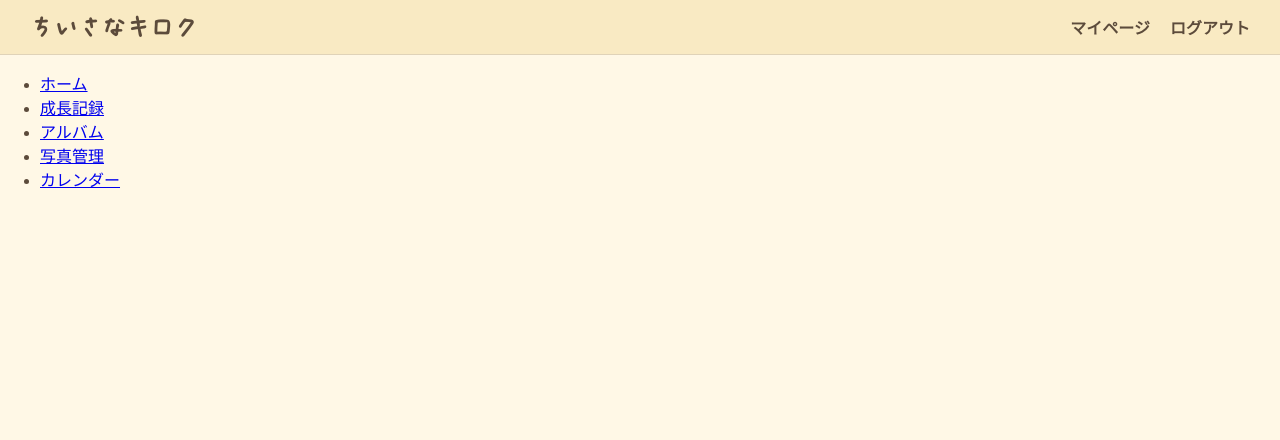
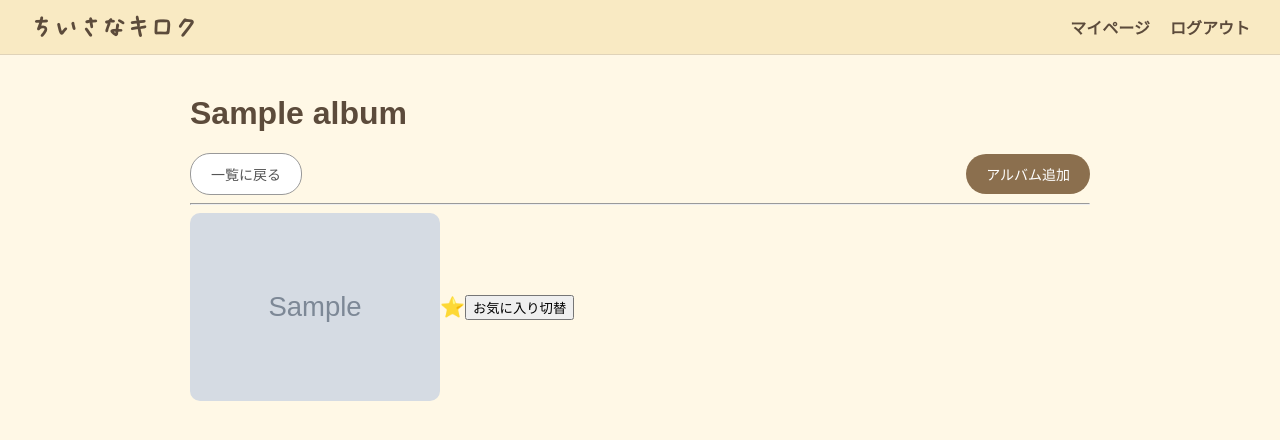
Before and after one commit to Kyounopopi/tiisanaproject, a Django app: page /1/ in a window 1280 px wide. Shown: the top 440 px of the page. Run offline with Django 5.2, Linux system fonts and the light colour scheme; a user stored in the database is signed in; tables that the repository leaves empty hold one stand-in row (values such as "Sample post"); grey boxes marked "Sample" are stand-in pictures.

Commit message:
エラー修正

```diff
--- a/tiisanaproject/albumapp/forms.py
+++ b/tiisanaproject/albumapp/forms.py
@@ -14,6 +14,6 @@ class MultipleFileInput(forms.ClearableFileInput):
 
 class PhotoCreateForm(forms.Form):
     images = forms.FileField(
-        widget=MultipleFileInput(attrs={"multiple": True}),
-        required=True
+        widget=MultipleFileInput(),
+        required=False
     )
--- a/tiisanaproject/albumapp/models.py
+++ b/tiisanaproject/albumapp/models.py
@@ -9,16 +9,12 @@ class Album(models.Model):
         return self.name
 
 
-
-
 class Photo(models.Model):
     album = models.ForeignKey(
         Album,
-        related_name="photos",
-        on_delete=models.CASCADE
+        on_delete=models.CASCADE,
+        related_name="photos"
     )
     image = models.ImageField(upload_to="photos/")
     created_at = models.DateTimeField(auto_now_add=True)
-
-    def __str__(self):
-        return f"{self.album.name} の写真"
+    is_favorite = models.BooleanField(default=False)
--- a/tiisanaproject/albumapp/templates/album_detail.html
+++ b/tiisanaproject/albumapp/templates/album_detail.html
@@ -1,22 +1,96 @@
-{% extends 'base.html'  %}
-<h1>{{ album.name }}</h1>
+{% extends "base.html" %}
 
-<a href="{% url 'albumapp:album_list' %}">← 一覧に戻る</a>
-<a href="{% url 'albumapp:album_create' %}">＋ アルバム追加</a>
+{% block contents %}
+
+<style>
+.album-photo {
+    width: 250px;   /* 好きなサイズ */
+    height: auto;   /* 縦横比キープ */
+    border-radius: 10px;
+}
+
+/* ボタンエリア横並び */
+.mb-4 {
+    display: flex;
+    align-items: center;
+}
+
+/* 共通ボタンデザイン */
+.mb-4 a {
+    padding: 10px 20px;
+    border-radius: 20px;
+    text-decoration: none;
+    font-size: 14px;
+    transition: 0.2s;
+}
+
+/* 一覧に戻るボタン */
+.btn-outline-secondary {
+    border: 1px solid #999;
+    color: #555;
+    background: #fff;
+}
+
+.btn-outline-secondary:hover {
+    background: #eee;
+}
+
+/* アルバム追加ボタン（右寄せ） */
+.btn-primary {
+    margin-left: auto;
+    background: #8b6f4e;
+    color: #fff;
+    border: none;
+}
+
+.btn-primary:hover {
+    background: #6f563c;
+}
+
+</style>
+
+<div class="container mt-4">
+
+    <h1 class="mb-3">{{ album.name }}</h1>
+
+    <div class="mb-4">
+        <a class="btn btn-outline-secondary" href="{% url 'albumapp:album_list' %}">
+            一覧に戻る
+        </a>
+        <a class="btn btn-primary" href="{% url 'albumapp:album_create' %}">
+            アルバム追加
+        </a>
+    </div>
 
     <hr>
 
+    <div class="row">
         {% for photo in album.photos.all %}
-    <img src="{{ photo.image.url }}" width="200">
+            <div class="col-md-3 mb-4 text-center">
 
+                <img src="{{ photo.image.url }}" class="img-fluid rounded shadow-sm album-photo">
+
+                <div class="mt-2">
                     {% if photo.is_favorite %}
-        ⭐
+                        <span style="font-size:20px;">⭐</span>
                     {% endif %}
+                </div>
 
-    <form method="post" action="{% url 'toggle_favorite' photo.id %}">
+                <form method="post"
+                      action="{% url 'albumapp:toggle_favorite' photo.id %}">
                     {% csrf_token %}
-        <button type="submit">お気に入り切替</button>
+                    <button class="btn btn-sm btn-outline-warning mt-2"
+                            type="submit">
+                        お気に入り切替
+                    </button>
                 </form>
+
+            </div>
         {% empty %}
             <p>写真がまだありません</p>
         {% endfor %}
+    </div>
+
+</div>
+
+{% endblock %}
--- a/tiisanaproject/albumapp/urls.py
+++ b/tiisanaproject/albumapp/urls.py
@@ -1,16 +1,15 @@
 from django.urls import path
-from .views import (
-    AlbumListView,
-    AlbumCreateView,
-    AlbumDetailView,
-    ToggleFavoriteView,
-)
+from . import views
+from django.conf import settings
+from django.conf.urls.static import static
 
 app_name = "albumapp"
 
 urlpatterns = [
-    path("album/", AlbumListView.as_view(), name="album_list"),
-    path("create/", AlbumCreateView.as_view(), name="album_create"),
-    path("<int:pk>/", AlbumDetailView.as_view() ,name="album_detail"),
-    path("favorite/<int:photo_id>/", ToggleFavoriteView.as_view(), name="toggle_favorite"),
+    path("album/", views.AlbumListView.as_view(), name="album_list"),
+    path("create/", views.AlbumCreateView.as_view(), name="album_create"),
+    path("<int:pk>/", views.AlbumDetailView.as_view() ,name="album_detail"),
+    path("favorite/<int:photo_id>/", views.ToggleFavoriteView.as_view(), name="toggle_favorite"),
 ]
+
+urlpatterns += static(settings.MEDIA_URL, document_root=settings.MEDIA_ROOT)
--- a/tiisanaproject/albumapp/views.py
+++ b/tiisanaproject/albumapp/views.py
@@ -26,20 +26,15 @@ class AlbumCreateView(LoginRequiredMixin, View):
 
     def post(self, request):
         album_form = AlbumCreateForm(request.POST)
-        photo_form = PhotoCreateForm(request.POST, request.FILES)
 
-        if album_form.is_valid() and photo_form.is_valid():
+        if album_form.is_valid():
             album = album_form.save(commit=False)
             album.user = request.user
             album.slug = slugify(album.name)
             album.save()
 
-            images = request.FILES.getlist("images")
-            for image in images:
-                Photo.objects.create(
-                    album=album,
-                    image=image
-                )
+            for image in request.FILES.getlist("images"):
+                Photo.objects.create(album=album, image=image)
 
             return redirect("albumapp:album_list")
 
@@ -48,9 +43,11 @@ class AlbumCreateView(LoginRequiredMixin, View):
             "album_create.html",
             {
                 "album_form": album_form,
-                "photo_form": photo_form,
+                "photo_form": PhotoCreateForm(),
             }
         )
+
+
 
 
 class PhotoCreateView(LoginRequiredMixin, View):
@@ -68,7 +65,8 @@ class ToggleFavoriteView(View):
         photo = get_object_or_404(Photo, id=photo_id)
         photo.is_favorite = not photo.is_favorite
         photo.save()
-        return redirect("album_detail", pk=photo.album.id)
+        return redirect("albumapp:album_detail", pk=photo.album.pk)
+
 
 
 class AlbumListView(LoginRequiredMixin, ListView):
@@ -84,5 +82,3 @@ class AlbumDetailView(LoginRequiredMixin, DetailView):
     model = Album
     template_name = "album_detail.html"
     context_object_name = "album"
-    slug_field = "slug"
-    slug_url_kwarg = "slug"
```
Also changed, not shown: tiisanaproject/albumapp/templates/album_create.html (+20 -0 lines), tiisanaproject/albumapp/migrations/0001_initial.py, tiisanaproject/albumapp/migrations/0002_photo_is_favorite.py (added), tiisanaproject/albumapp/migrations/0002_remove_album_slug_remove_album_user.py (deleted). Lines whose indentation alone changed are shown as unchanged.
